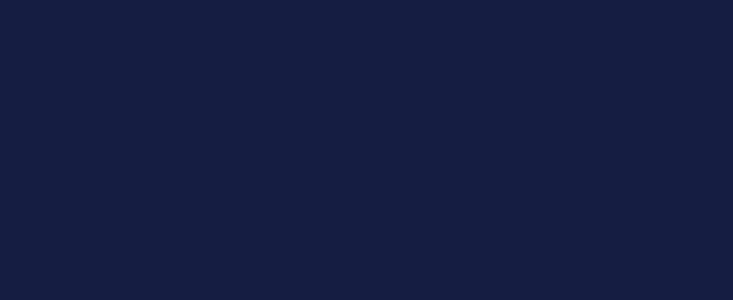
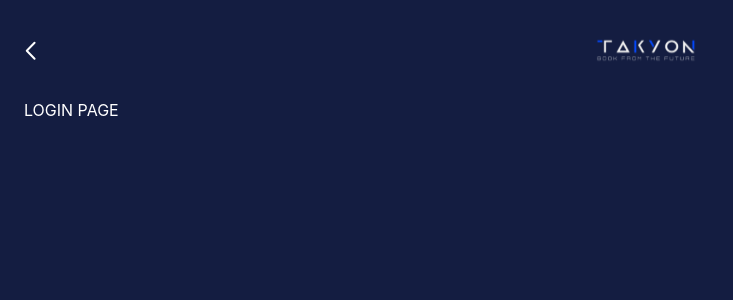
Before and after one commit to ukaemma2/Takyon-App-frontend, a Next.js app: page / in a window 1280 px wide. Shown: the top 300 px of the page, without its empty margins (0-733 px from the left). Built offline with nearby package versions, Linux system fonts and the light colour scheme.

Commit message:
pulled workflows

```diff
--- a/components/header/Header.jsx
+++ b/components/header/Header.jsx
@@ -0,0 +1,21 @@
+import { Container } from '@material-ui/core'
+import Image from 'next/image'
+import React from 'react'
+import styles from './Header.module.css'
+
+
+
+export default function Header() {
+  return (
+    <Container fluid="true" >
+      <div className={styles.header_container}>
+        <div className={styles.arrow_box}>
+          <Image src={'/white_arrow.svg'} width={12} height={12} alt='arrow' />
+        </div>
+        <div className={styles.logo}>
+          <Image src={'/logo.svg'} width={100} height={100} alt='arrow' />
+        </div>
+      </div>
+    </Container>
+  )
+}
--- /dev/null
+++ b/components/header/Header.module.css
@@ -0,0 +1,13 @@
+.header_container {
+  display: flex;
+  flex-direction: center;
+}
+.arrow_box {
+  display: flex;
+  flex-grow: 0.5;
+}
+.logo {
+  display: flex;
+  flex-flow: 1;
+  flex-direction: center;
+}
--- a/components/login/Login.jsx
+++ b/components/login/Login.jsx
@@ -1,10 +1,13 @@
+import { Container } from '@material-ui/core'
 import React from 'react'
-
+import styles from './Login.module.css'
 function Login() {
   return (
-    <div>
+    <Container fluid='true'>
 
-    </div>
+     <div className={styles.page}> LOGIN PAGE</div>
+
+    </Container>
   )
 }
 
--- /dev/null
+++ b/components/login/Login.module.css
@@ -0,0 +1,3 @@
+.page {
+  color:white
+}
--- a/pages/index.js
+++ b/pages/index.js
@@ -1,9 +1,10 @@
+import Header from "../components/header/Header";
 import Login from "../components/login/Login";
-
 
 export default function Home() {
   return (
   <div>
+    <Header />
     <Login />
   </div>
 
```
Also changed, not shown: components/header/Header.css (deleted), components/login/Login.css (deleted), public/logo.svg (added), public/white_arrow.svg (added).
